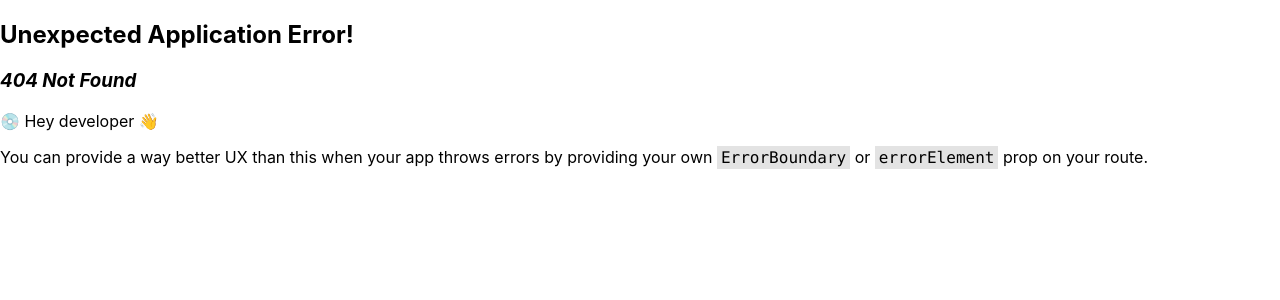
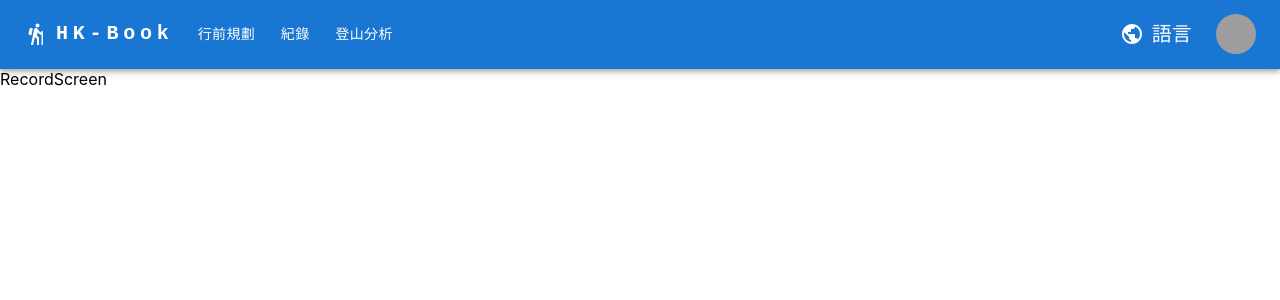
Before and after one commit to HAHAMud/hiking-book, a React (Create React App) app: page /record in a window 1280 px wide. Before the commit this address had no page. Shown: the top 300 px of the page. Built offline with nearby package versions, Linux system fonts and the light colour scheme; grey boxes are pictures that could not be loaded.

Commit message:
feat: 🎸 add page router

```diff
--- a/src/App.tsx
+++ b/src/App.tsx
@@ -1,9 +1,22 @@
+import { Route, Routes } from 'react-router-dom';
+import {
+  HomeScreen,
+  RecordScreen,
+  AnalysisScreen,
+  PrepareScreen,
+} from '@/pages';
 import AppBar from '@/components/AppBar';
 
 function App() {
   return (
     <div className="App">
-      <AppBar children={<></>} />
+      <AppBar />
+      <Routes>
+        <Route path="/" element={<HomeScreen />} />
+        <Route path="/record" element={<RecordScreen />} />
+        <Route path="/analysis" element={<AnalysisScreen />} />
+        <Route path="/prepare" element={<PrepareScreen />} />
+      </Routes>
     </div>
   );
 }
--- a/src/index.tsx
+++ b/src/index.tsx
@@ -1,16 +1,20 @@
 import * as React from 'react';
 import ReactDOM from 'react-dom/client';
+import { BrowserRouter } from 'react-router-dom';
+import App from '@/App';
 import './i18n';
 import '@/index.css';
 import reportWebVitals from '@/reportWebVitals';
-import { router } from '@/routes';
-import { RouterProvider } from 'react-router-dom';
 
 const root = ReactDOM.createRoot(
   document.getElementById('root') as HTMLElement
 );
 
-root.render(<RouterProvider router={router}></RouterProvider>);
+root.render(
+  <BrowserRouter>
+    <App />
+  </BrowserRouter>
+);
 
 // If you want to start measuring performance in your app, pass a function
 // to log results (for example: reportWebVitals(console.log))
--- /dev/null
+++ b/src/pages/AnalysisScreen/index.tsx
@@ -0,0 +1,3 @@
+export function AnalysisScreen() {
+  return <div>AnalysisScreen</div>;
+}
--- /dev/null
+++ b/src/pages/HomeScreen/index.tsx
@@ -0,0 +1,3 @@
+export function HomeScreen() {
+  return <div>Home</div>;
+}
--- /dev/null
+++ b/src/pages/PrepareScreen/index.tsx
@@ -0,0 +1,3 @@
+export function PrepareScreen() {
+  return <div>PrepareScreen</div>;
+}
--- /dev/null
+++ b/src/pages/RecordScreen/index.tsx
@@ -0,0 +1,3 @@
+export function RecordScreen() {
+  return <div>RecordScreen</div>;
+}
--- /dev/null
+++ b/src/pages/index.ts
@@ -0,0 +1,4 @@
+export * from './HomeScreen';
+export * from './RecordScreen';
+export * from './AnalysisScreen';
+export * from './PrepareScreen';
```
Also changed, not shown: src/routes/index.tsx (+13 -0 lines).
